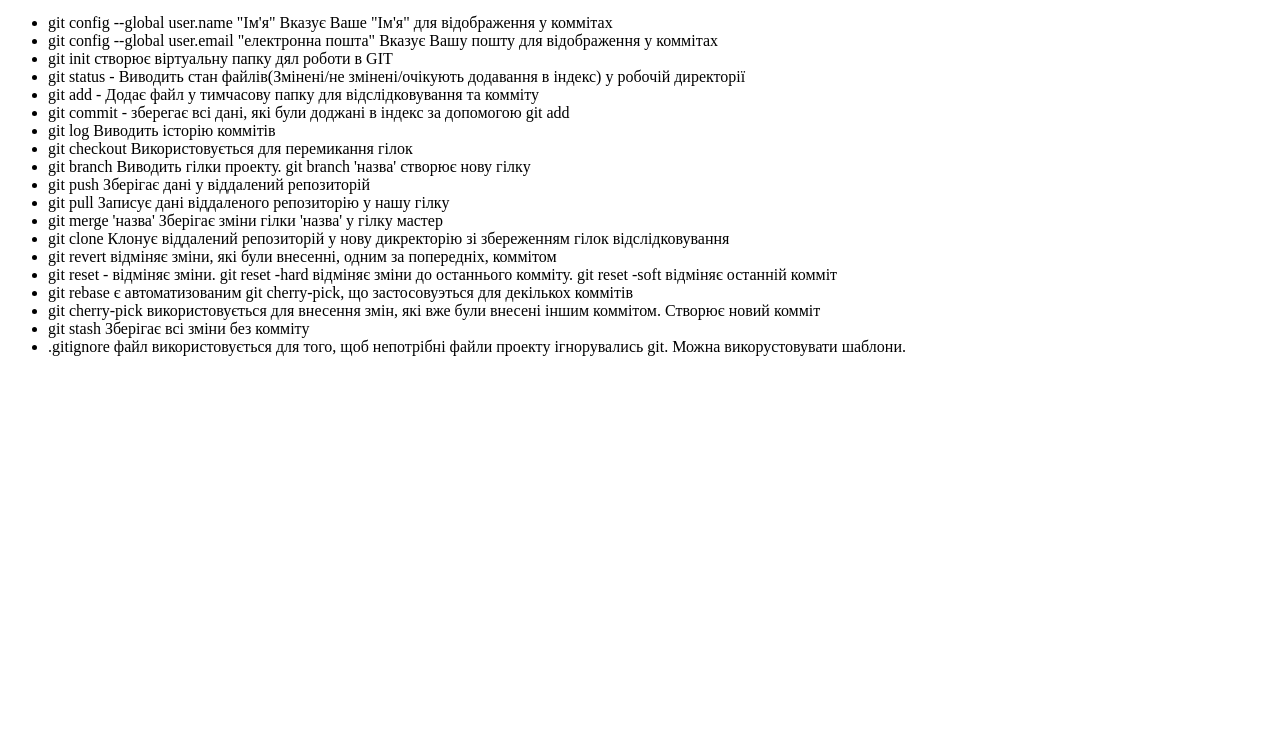
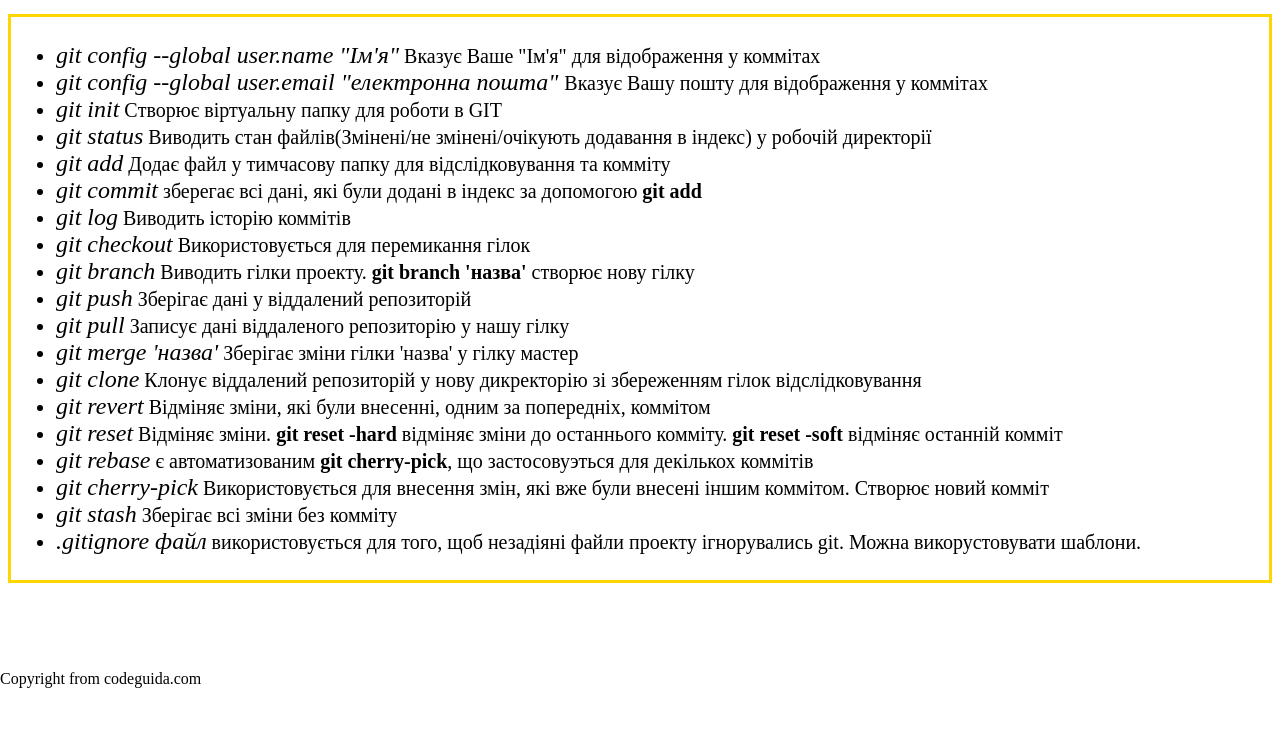
Before and after one commit to yArGit/yaroslavprotsenko, a plain HTML site: page Index.html in a window 1280 px wide. Shown: the part 66-800 px from the top of the page. Drawn offline with Linux system fonts and the light colour scheme.

Commit message:
updated style&copyright

```diff
--- a/Index.html
+++ b/Index.html
@@ -1,34 +1,75 @@
 <!DOCTYPE html>
 <html lang="en">
+    <head></head>
     <meta charset="UTF-8">
     <meta name="viewport" content="width=device-width, user-scalable=no, initial-scale=1.0, maximum-scale=1.0, minimum-scale=1.0">
         <title>Git HW yAr Protsenko</title>
-        <link rel="stylesheet" href="./styles.css" type='text/css'>
+        <style>
+                h1 {
+                text-align: center;
+                }
+
+                .inform {
+                display: block;
+                border: 3px solid gold;
+                padding: 5px;
+                font-size: 20px;
+                }
+
+                span {
+                font-weight: bold;
+                }
+
+                em {
+                font-size: 1.2em;
+                }
+
+                li:hover {
+                transform: translate(170px) scale(1.2);
+                background-color: silver;
+
+                }
+
+                footer {
+                position: absolute;
+                left: 0;
+                right: 0;
+                bottom: 0;
+                width: 100%;
+                height: 80px;
+                }
+
+                </style>
+        </head>
     <body>
-        <h1>Greetings. This is mi first homework. Wish you to enjoy your work</h1>
 
+            <h1><img src="https://itspoma.github.io/cursor-website-v9-markup/assets/img/logo/logo-500px.png" width="25px">Greetings. This is mi first homework. Wish you to enjoy your study.</h1>
+                <div class="inform">
     <ul>
-        <li>git config --global user.name "Ім'я" Вказує Ваше "Ім'я" для відображення у коммітах </li>
-        <li>git config --global user.email "електронна пошта" Вказує Вашу пошту для відображення у коммітах</li>
-        <li>git init створює віртуальну папку дял роботи в GIT</li>
-        <li>git status - Виводить стан файлів(Змінені/не змінені/очікують додавання в індекс) у робочій директорії</li>
-        <li>git add - Додає файл у тимчасову папку для відслідковування та комміту</li>
-        <li>git commit - зберегає всі дані, які були доджані в індекс за допомогою <span>git add</span> </li>
-        <li>git log Виводить історію коммітів</li>
-        <li>git checkout Використовується для перемикання гілок</li>
-        <li>git branch Виводить гілки проекту. git branch 'назва' створює нову гілку</li>
-        <li>git push Зберігає дані у віддалений репозиторій</li>
-        <li>git pull Записує дані віддаленого репозиторію у нашу гілку</li>
-        <li>git merge 'назва' Зберігає зміни гілки 'назва' у гілку мастер </li>
-        <li>git clone Клонує віддалений репозиторій у нову дикректорію зі збереженням гілок відслідковування</li>
-        <li>git revert відміняє зміни, які були внесенні, одним за попередніх, коммітом</li>
-        <li>git reset - відміняє зміни. git reset -hard відміняє зміни до останнього комміту. git reset -soft відміняє останній комміт</li>
-        <li>git rebase є автоматизованим <span>git cherry-pick</span>, що застосовуэться для декількох коммітів</li>
-        <li>git cherry-pick використовується для внесення змін, які вже були внесені іншим коммітом. Створює новий комміт</li>
-        <li>git stash Зберігає всі зміни без комміту</li>
-        <li>.gitignore файл використовується для того, щоб непотрібні файли проекту ігнорувались git. Можна викорустовувати шаблони. </li>
+        <li><em>git config --global user.name "Ім'я"</em> Вказує Ваше "Ім'я" для відображення у коммітах </li>
+        <li><em>git config --global user.email "електронна пошта" </em> Вказує Вашу пошту для відображення у коммітах</li>
+        <li><em>git init</em> Cтворює віртуальну папку для роботи в GIT</li>
+        <li><em>git status</em>  Виводить стан файлів(Змінені/не змінені/очікують додавання в індекс) у робочій директорії</li>
+        <li><em>git add</em> Додає файл у тимчасову папку для відслідковування та комміту</li>
+        <li><em>git commit</em> зберегає всі дані, які були додані в індекс за допомогою <span>git add</span> </li>
+        <li><em>git log</em> Виводить історію коммітів</li>
+        <li><em>git checkout</em> Використовується для перемикання гілок</li>
+        <li><em>git branch</em> Виводить гілки проекту. <span>git branch 'назва'</span> створює нову гілку</li>
+        <li><em>git push</em> Зберігає дані у віддалений репозиторій</li>
+        <li><em>git pull</em> Записує дані віддаленого репозиторію у нашу гілку</li>
+        <li><em>git merge 'назва'</em> Зберігає зміни гілки 'назва' у гілку мастер </li>
+        <li><em>git clone</em> Клонує віддалений репозиторій у нову дикректорію зі збереженням гілок відслідковування</li>
+        <li><em>git revert</em> Відміняє зміни, які були внесенні, одним за попередніх, коммітом</li>
+        <li><em>git reset</em>  Відміняє зміни. <span>git reset -hard</span> відміняє зміни до останнього комміту. <span>git reset -soft</span> відміняє останній комміт</li>
+        <li><em>git rebase</em> є автоматизованим <span>git cherry-pick</span>, що застосовуэться для декількох коммітів</li>
+        <li><em>git cherry-pick</em> Використовується для внесення змін, які вже були внесені іншим коммітом. Створює новий комміт</li>
+        <li><em>git stash</em> Зберігає всі зміни без комміту</li>
+        <li><em>.gitignore файл</em> використовується для того, щоб незадіяні файли проекту ігнорувались git. Можна викорустовувати шаблони. </li>
     </ul>
-
+                </div>
+            <footer>
+                <p>Copyright from codeguida.com</p>
+            </footer>
 </body>
 
 </html>
--- a/Style.css
+++ b/Style.css
@@ -0,0 +1,33 @@
+h1 {
+    text-align: center;
+    }
+
+    .inform {
+    display: block;
+    border: 3px solid gold;
+    padding: 5px;
+    font-size: 20px;
+    }
+
+    span {
+    font-weight: bold;
+    }
+
+    em {
+    font-size: 1.2em;
+    }
+
+    li:hover {
+    transform: translate(170px) scale(1.2);
+    background-color: silver;
+
+    }
+
+    footer {
+    position: absolute;
+    left: 0;
+    right: 0;
+    bottom: 0;
+    width: 100%;
+    height: 80px;
+    }
```
